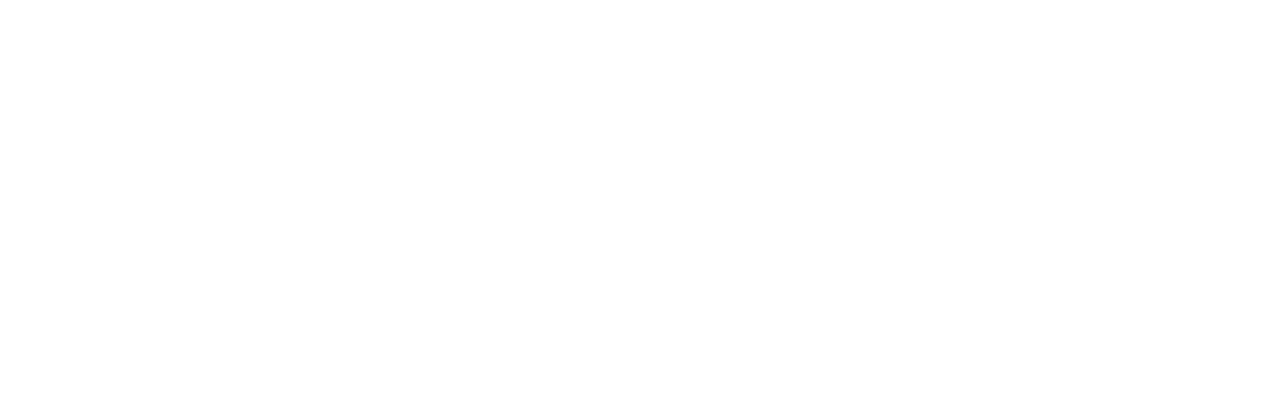
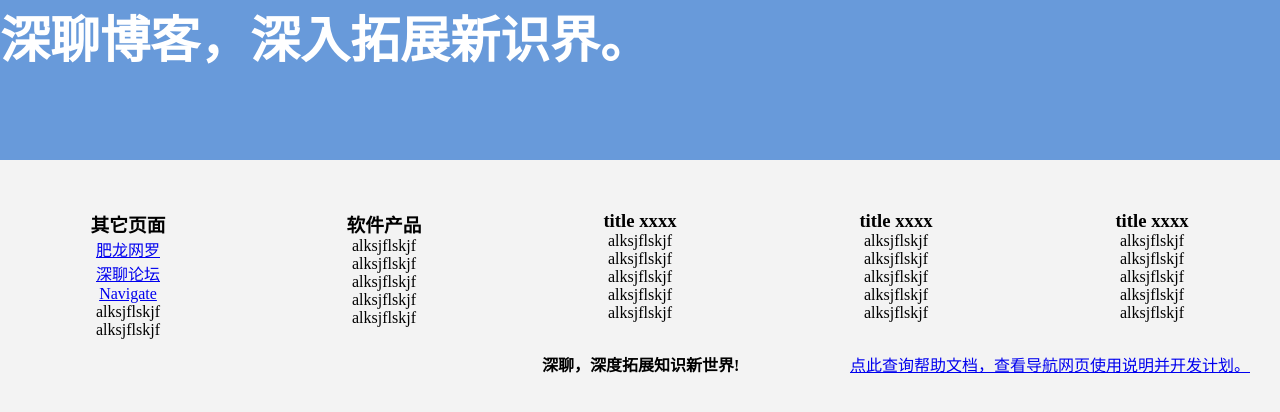
Before and after one commit to heisehuanyin/MyWebsite, a plain HTML site: page ShenliaoBlog.html in a window 1280 px wide. Drawn offline with Linux system fonts and the light colour scheme.

Commit message:
定义大概模板
为多个页面更新

```diff
--- a/ShenliaoBlog.html
+++ b/ShenliaoBlog.html
@@ -3,8 +3,59 @@
 <head>
     <meta charset="UTF-8">
     <title>深聊博客</title>
+    <link rel="stylesheet" type="text/css" href="index_src/MyWebsite.css"/>
 </head>
 <body>
-
+<div class="header">
+    <h1>深聊博客，深入拓展新识界。</h1>
+</div>
+<div class="footer">
+    <ul>
+        <li><h3>其它页面</h3></li>
+        <li><a href="Feilong.html" target="_blank">肥龙网罗</a></li>
+        <li><a href="ShenliaoLuntan.html" target="_blank">深聊论坛</a></li>
+        <li><a href="index.html" target="_blank">Navigate</a></li>
+        <li><a>alksjflskjf</a></li>
+        <li><a>alksjflskjf</a></li>
+    </ul>
+    <ul>
+        <li><h3>软件产品</h3></li>
+        <li><a>alksjflskjf</a></li>
+        <li><a>alksjflskjf</a></li>
+        <li><a>alksjflskjf</a></li>
+        <li><a>alksjflskjf</a></li>
+        <li><a>alksjflskjf</a></li>
+    </ul>
+    <ul>
+        <li><h3>title xxxx</h3></li>
+        <li><a>alksjflskjf</a></li>
+        <li><a>alksjflskjf</a></li>
+        <li><a>alksjflskjf</a></li>
+        <li><a>alksjflskjf</a></li>
+        <li><a>alksjflskjf</a></li>
+    </ul>
+    <ul>
+        <li><h3>title xxxx</h3></li>
+        <li><a>alksjflskjf</a></li>
+        <li><a>alksjflskjf</a></li>
+        <li><a>alksjflskjf</a></li>
+        <li><a>alksjflskjf</a></li>
+        <li><a>alksjflskjf</a></li>
+    </ul>
+    <ul>
+        <li><h3>title xxxx</h3></li>
+        <li><a>alksjflskjf</a></li>
+        <li><a>alksjflskjf</a></li>
+        <li><a>alksjflskjf</a></li>
+        <li><a>alksjflskjf</a></li>
+        <li><a>alksjflskjf</a></li>
+    </ul>
+    <div class="constract">
+        <h4>深聊，深度拓展知识新世界!</h4>
+        <a target="_blank" href="./websitedata/helpContent.html">点此查询帮助文档，查看导航网页使用说明并开发计划。</a>
+        <div class="empty"></div>
+    </div>
+    <div class="empty"></div>
+</div>
 </body>
 </html>
```
Also changed, not shown: Feilong.html (+48 -0 lines), ShenliaoLuntan.html (+52 -1 lines).
